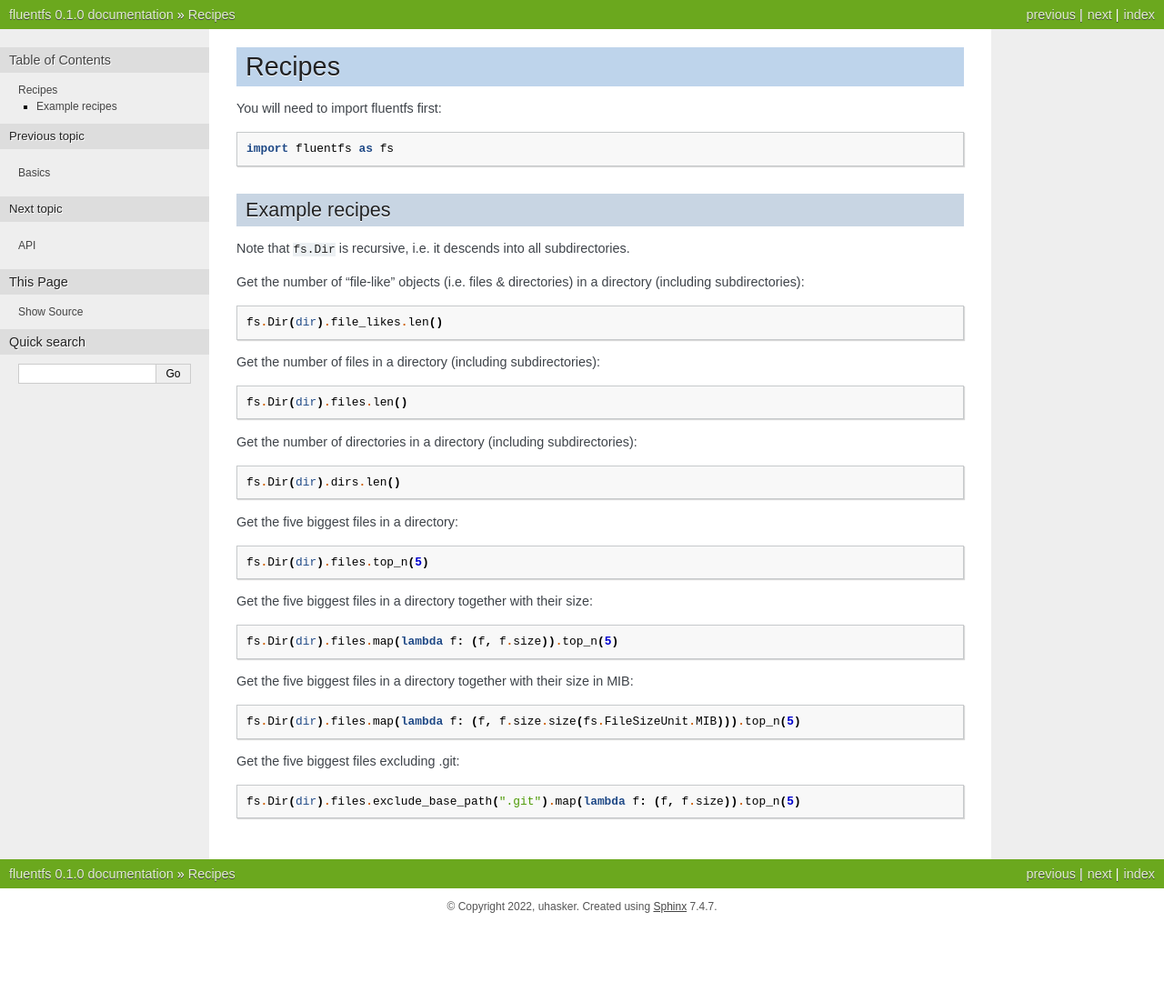
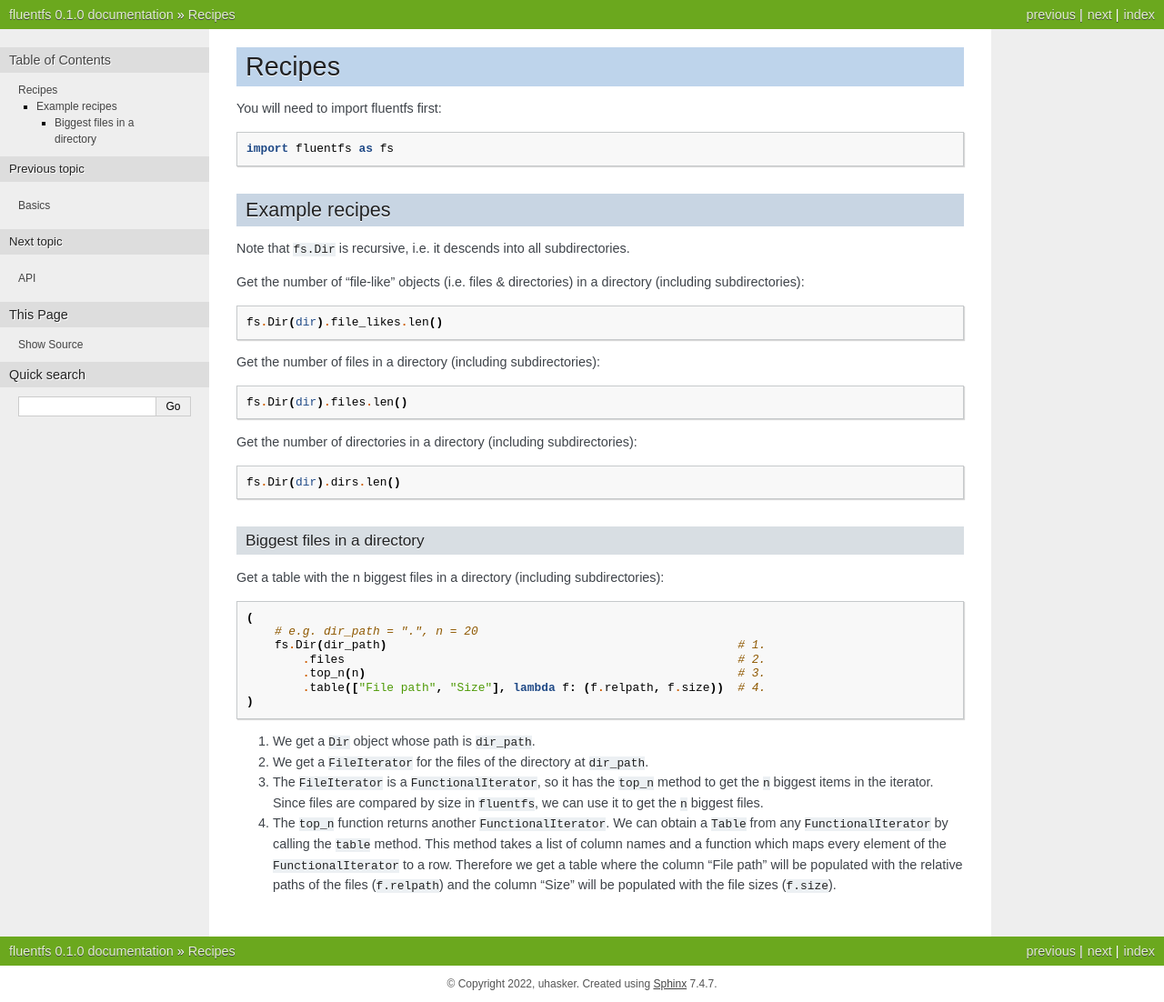
Before and after one commit to uhasker/fluentfs, a Sphinx documentation site: the page built from docs/source/recipes.rst, in a window 1280 px wide. Shown: the whole page at 91% size. Built offline with Sphinx 7.4.7, drawn with Linux system fonts in a browser that asks for light colours; before the commit the page ends 1017 px from its top, so only the background shows below that.

Commit message:
feat: accommodate simple building of a chain that retrieves the n biggest files in a directory

```diff
--- a/docs/source/basics.rst
+++ b/docs/source/basics.rst
@@ -39,9 +39,11 @@ Both ``Dir`` and ``File`` are ``FileLike`` objects (i.e. ``Dir`` and ``File`` in
     >>> issubclass(fs.File, fs.FileLike)
     True
 
-Generally speaking, a ``FileLike`` object is anything that is "like a file", i.e. has the ``path`` and the ``name`` properties.
+Generally speaking, a ``FileLike`` object is anything that is "like a file", i.e. has the ``path``, ``relative_path`` and ``name`` properties.
 The ``path`` property is the *maximally expanded* path of the respective ``FileLike`` object.
 This means that ``path`` is absolute and all environment variables, special characters (like `~`) are expanded.
+The ``relative_path`` property is the path relative to your current working directory (i.e. the result of ``fs.current_path()``).
+It has an alias called ``relpath``.
 The ``name`` property is the base name of the ``FileLike`` object, i.e. the file name or the directory base name.
 
 For example, let's say that `~` points to `/home/username` and you have an environment variable `DIRNAME` with the value `somedir`.
--- a/docs/source/recipes.rst
+++ b/docs/source/recipes.rst
@@ -22,18 +22,24 @@ Get the number of directories in a directory (including subdirectories)::
 
     fs.Dir(dir).dirs.len()
 
-Get the five biggest files in a directory::
+Biggest files in a directory
+~~~~~~~~~~~~~~~~~~~~~~~~~~~~
 
-    fs.Dir(dir).files.top_n(5)
+Get a table with the n biggest files in a directory (including subdirectories)::
 
-Get the five biggest files in a directory together with their size::
+    (
+        # e.g. dir_path = ".", n = 20
+        fs.Dir(dir_path)                                                  # 1.
+            .files                                                        # 2.
+            .top_n(n)                                                     # 3.
+            .table(["File path", "Size"], lambda f: (f.relpath, f.size))  # 4.
+    )
 
-    fs.Dir(dir).files.map(lambda f: (f, f.size)).top_n(5)
-
-Get the five biggest files in a directory together with their size in MIB::
-
-    fs.Dir(dir).files.map(lambda f: (f, f.size.size(fs.FileSizeUnit.MIB))).top_n(5)
-
-Get the five biggest files excluding .git::
-
-    fs.Dir(dir).files.exclude_base_path(".git").map(lambda f: (f, f.size)).top_n(5)
+1. We get a ``Dir`` object whose path is ``dir_path``.
+2. We get a ``FileIterator`` for the files of the directory at ``dir_path``.
+3. The ``FileIterator`` is a ``FunctionalIterator``, so it has the ``top_n`` method to get the ``n`` biggest items in the iterator.
+   Since files are compared by size in ``fluentfs``, we can use it to get the ``n`` biggest files.
+4. The ``top_n`` function returns another ``FunctionalIterator``.
+   We can obtain a ``Table`` from any ``FunctionalIterator`` by calling the ``table`` method.
+   This method takes a list of column names and a function which maps every element of the ``FunctionalIterator`` to a row.
+   Therefore we get a table where the column "File path" will be populated with the relative paths of the files (``f.relpath``) and the column "Size" will be populated with the file sizes (``f.size``).
--- a/fluentfs/__init__.py
+++ b/fluentfs/__init__.py
@@ -11,6 +11,7 @@ from fluentfs.filelike import (
 from fluentfs.filesize import FileSize, FileSizeUnit
 from fluentfs.paths import (
     base_name,
+    current_path,
     dir_exists,
     expand_path,
     file_exists,
@@ -53,4 +54,5 @@ __all__ = [
     "matches_glob",
     "matches_regex",
     "relative_path",
+    "current_path",
 ]
```
Also changed, not shown: 9 other files.
